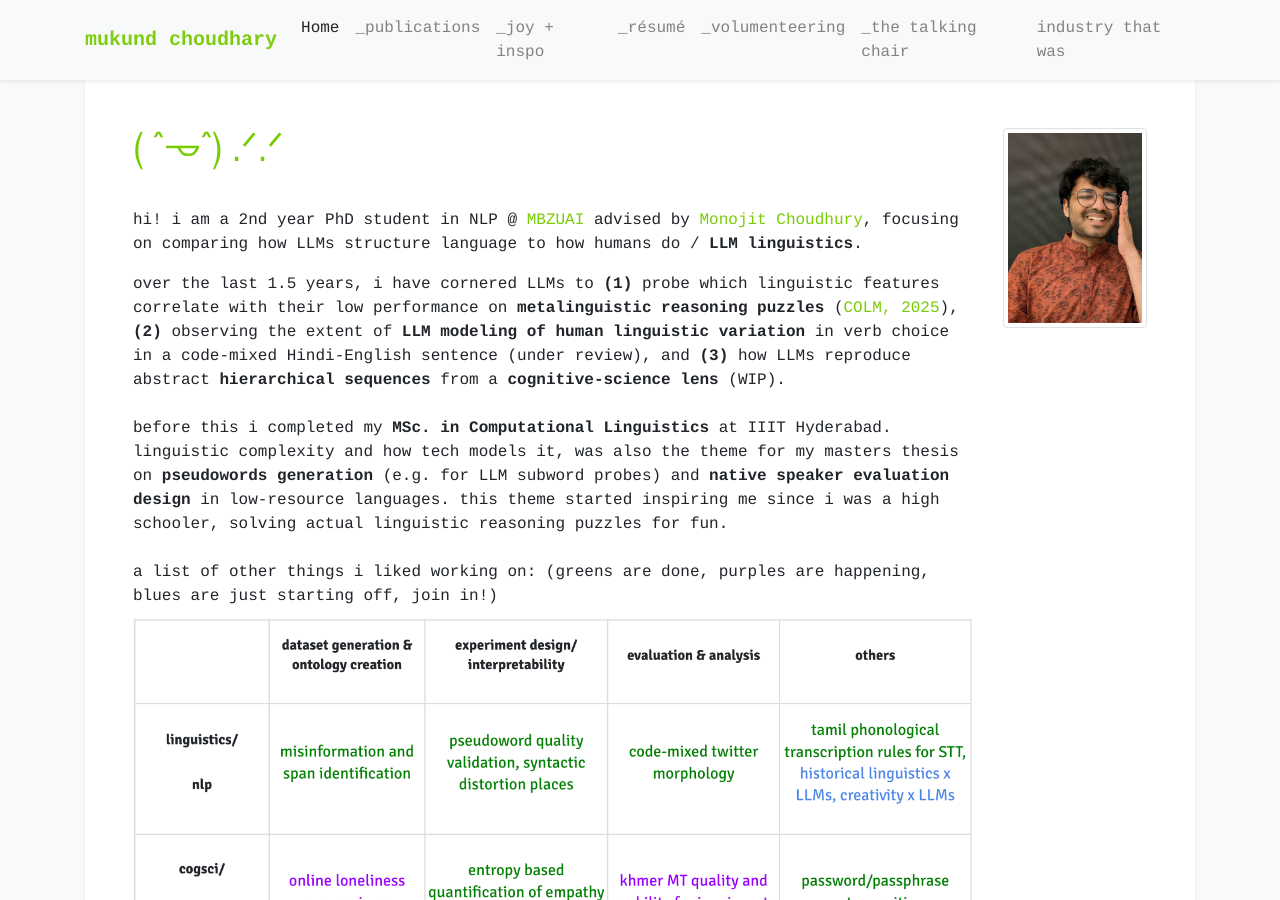
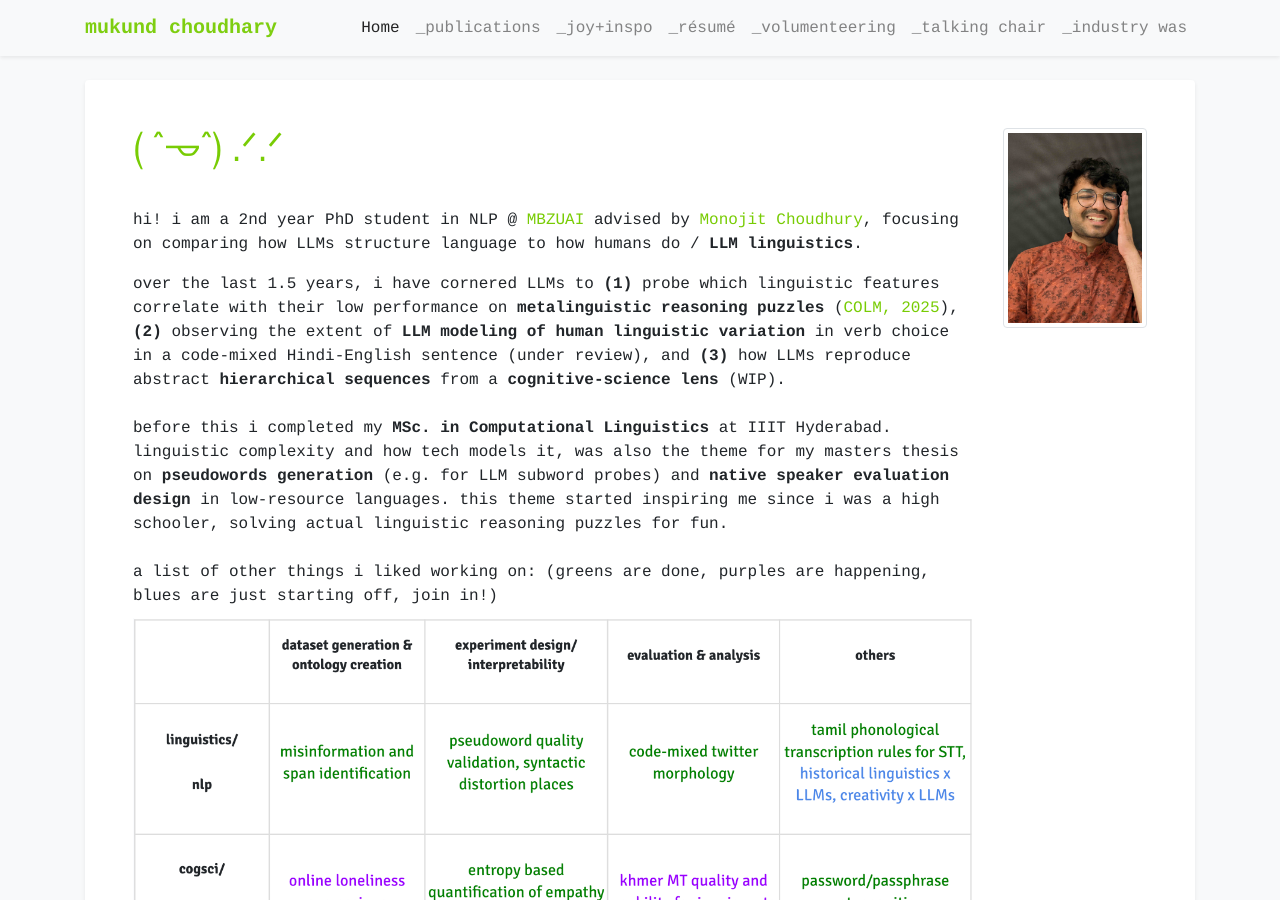
Before and after one commit to mukundc2k/mukundc2k.github.io, a Jekyll site: the page built from index.html, in a window 1280 px wide and 900 px high. Built offline with Jekyll 4.4.1, drawn with Linux system fonts in a browser that asks for light colours; a style sheet for code colours, icons or effects is not loaded.

Commit message:
nav trim

```diff
--- a/_data/navigation.yml
+++ b/_data/navigation.yml
@@ -5,15 +5,15 @@ pages:
   url: /papers
 # - name: News
 #   url: /news
-- name: _joy + inspo
+- name: _joy+inspo
   url: /funstuff
 - name: _résumé
   url: /resume
 - name: _volumenteering
   url: /mentorreview
-- name: _the talking chair
+- name: _talking chair
   url: /talkteering
-- name: industry that was
+- name: _industry was
   url: /experience
 # - name: Education
 #   url: /education
```
